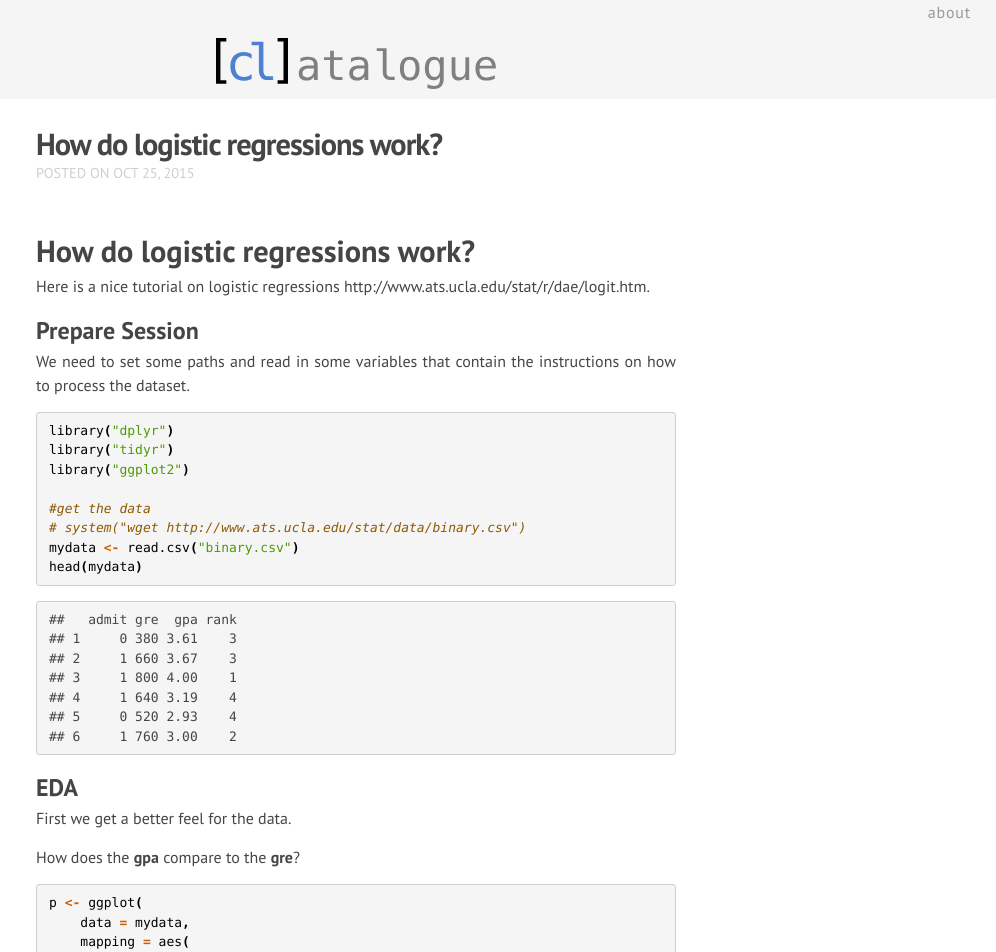
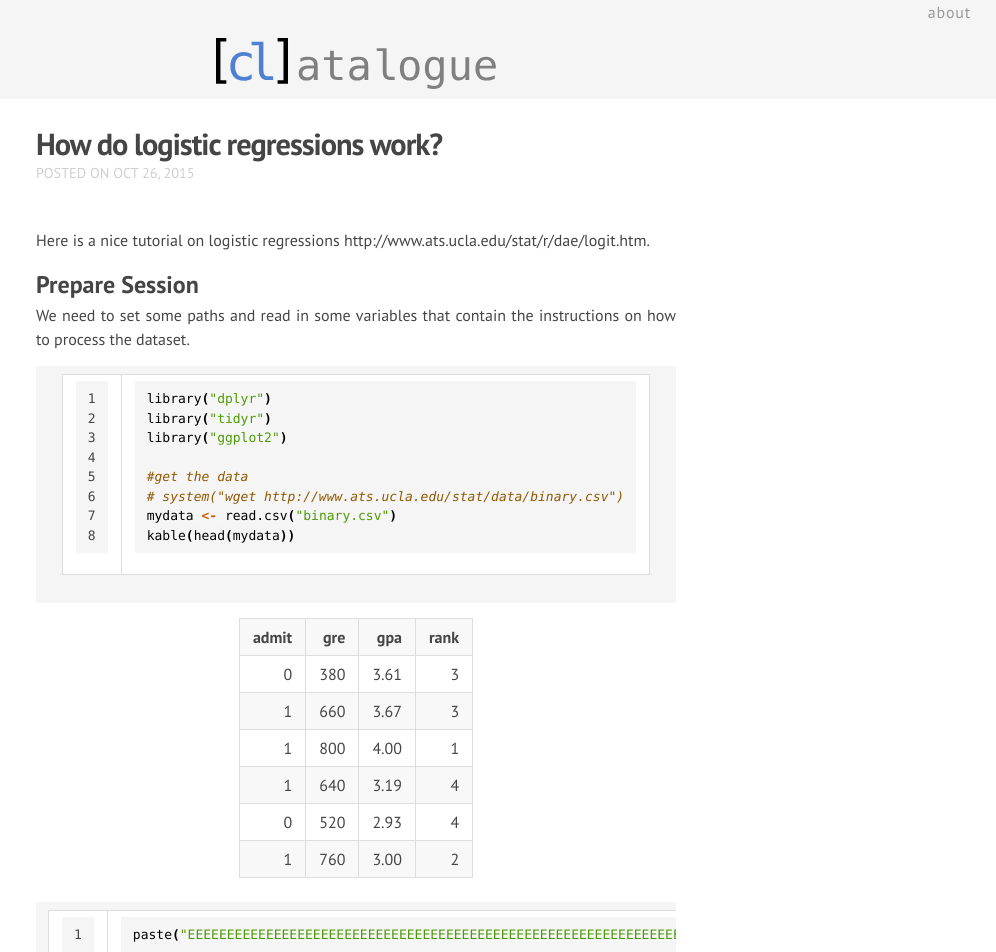
Before and after one commit to cnjr2/cnjr2.github.io, a Jekyll site: the page built from _posts/2015-10-24-gre.md, in a window 1280 px wide. Shown: the top 952 px of the page, without its empty margins (284-1280 px from the left). Built offline with Jekyll 4.4.1, drawn with Linux system fonts in a browser that asks for light colours; nearby versions of some CDN libraries; Markdown is read by kramdown in place of the engine named in the settings; some of the changed text lies outside the part shown.

Commit message:
mainly fixing css for code line numbering

```diff
--- a/_config.yml
+++ b/_config.yml
@@ -9,8 +9,8 @@ github_username: cnjr2
 
 # Build settings
 highlighter: pygments
-markdown: redcarpet
-markdown_ext:  markdown,mkdown,mkdn,mkd,md
+markdown: kramdown
+# markdown_ext:  markdown,mkdown,mkdn,mkd,md
 
-redcarpet:
-  extensions: ["tables", "autolink", "strikethrough", "space_after_headers", "fenced_code_blocks"]
+# redcarpet:
+#   extensions: ["tables", "autolink", "strikethrough", "space_after_headers", "fenced_code_blocks"]
--- a/_includes/footer.html
+++ b/_includes/footer.html
@@ -1,6 +1,6 @@
 <div class="footer" align="center">
 
-  Adapted original designed by <a href=http://diezcami.github.io target="_blank">Camille Diez</a><BR />
+  Adapted original design by <a href=http://diezcami.github.io target="_blank">Camille Diez</a><BR />
   Powered by <a href=http://jekyllrb.com target="_blank">Jekyll</a>
 
 </div>
--- a/_posts/2015-10-24-gre.md
+++ b/_posts/2015-10-24-gre.md
@@ -1,13 +1,8 @@
 ---
 layout: post
 title: "How do logistic regressions work?"
-date: "2015-10-25"
+date: "2015-10-26"
 categories: jekyll update
-output:
-    html_document:
-        toc: true
-    pdf_document:
-        toc: true
 ---
 
 
@@ -23,7 +18,7 @@ Here is a nice tutorial on logistic regressions http://www.ats.ucla.edu/stat/r/d
 We need to set some paths and read in some variables that contain the instructions on how to process the dataset.
 
 
-{% highlight r %}
+{% highlight r lineanchors linenos=table %}
 library("dplyr")
 library("tidyr")
 library("ggplot2")
@@ -31,19 +26,30 @@ library("ggplot2")
 #get the data
 # system("wget http://www.ats.ucla.edu/stat/data/binary.csv")
 mydata <- read.csv("binary.csv")
-head(mydata)
+kable(head(mydata))
+{% endhighlight %}
+
+
+
+| admit| gre|  gpa| rank|
+|-----:|---:|----:|----:|
+|     0| 380| 3.61|    3|
+|     1| 660| 3.67|    3|
+|     1| 800| 4.00|    1|
+|     1| 640| 3.19|    4|
+|     0| 520| 2.93|    4|
+|     1| 760| 3.00|    2|
+
+
+
+{% highlight r lineanchors linenos=table %}
+paste("EEEEEEEEEEEEEEEEEEEEEEEEEEEEEEEEEEEEEEEEEEEEEEEEEEEEEEEEEEEEEEEEEEEEEEEEEEEEEEEEEEEEEEEEEEEEEEEEEEEEEEEEEEEEEEEEEEEEEEEEEEEEEE")
 {% endhighlight %}
 
 
 
 {% highlight text %}
-##   admit gre  gpa rank
-## 1     0 380 3.61    3
-## 2     1 660 3.67    3
-## 3     1 800 4.00    1
-## 4     1 640 3.19    4
-## 5     0 520 2.93    4
-## 6     1 760 3.00    2
+## [1] "EEEEEEEEEEEEEEEEEEEEEEEEEEEEEEEEEEEEEEEEEEEEEEEEEEEEEEEEEEEEEEEEEEEEEEEEEEEEEEEEEEEEEEEEEEEEEEEEEEEEEEEEEEEEEEEEEEEEEEEEEEEEEE"
 {% endhighlight %}
 
 ## EDA
@@ -53,7 +59,7 @@ First we get a better feel for the data.
 How does the **gpa** compare to the **gre**?
 
 
-{% highlight r %}
+{% highlight r lineanchors linenos=table %}
 p <- ggplot(
     data = mydata,
     mapping = aes(
@@ -73,7 +79,7 @@ p
 How is the **gpa** related to being admitted?
 
 
-{% highlight r %}
+{% highlight r lineanchors linenos=table %}
 p <- ggplot(
     data = mydata,
     mapping = aes(
@@ -92,7 +98,7 @@ p
 How can we plot this better?
 
 
-{% highlight r %}
+{% highlight r lineanchors linenos=table %}
 p <- ggplot(
     data = mydata,
     mapping = aes(
@@ -113,7 +119,7 @@ p
 Trying a regression out of the box. We should be able to reproduce this.
 
 
-{% highlight r %}
+{% highlight r lineanchors linenos=table %}
 base <- ggplot(
     data = mydata,
     mapping = aes(
@@ -134,7 +140,7 @@ base
 
 
 
-{% highlight r %}
+{% highlight r lineanchors linenos=table %}
 counts <- mydata %>%
     inner_join(
         data_frame(
@@ -171,7 +177,7 @@ For example with a probability of 0.9 to get in, the odds to get in are `0.9/0.1
 
 
 
-{% highlight r %}
+{% highlight r lineanchors linenos=table %}
 linear_model <- lm(
     data = counts[!is.infinite(counts$log_odds),],
     weights = rowSums(counts[!is.infinite(counts$log_odds),c("join", "out")]),
@@ -194,7 +200,7 @@ p
 ![plot of chunk linear_model](https://dl.dropboxusercontent.com/u/6337901/jekyll/2015-10-24-gre/linear_model-1.png)
 
 
-{% highlight r %}
+{% highlight r lineanchors linenos=table %}
 new_data <- data_frame(
     gpa_discrete = seq(2.3, 4, by = 0.1)
 )
@@ -216,13 +222,13 @@ fit <- bind_cols(
 The probabilities were converted to odds by the formular found at http://www.calculatorsoup.com/calculators/games/odds.php.
 
 
-{% highlight r %}
+{% highlight r lineanchors linenos=table %}
 base + geom_point(data = fit, aes(x = gpa_discrete, y = p), color = "red")
 {% endhighlight %}
 
 ![plot of chunk comparison_with_baseline](https://dl.dropboxusercontent.com/u/6337901/jekyll/2015-10-24-gre/comparison_with_baseline-1.png)
 
-{% highlight r %}
+{% highlight r lineanchors linenos=table %}
 general_linear_model <- glm(
     data = dplyr::rename(mydata, gpa_discrete = gpa),
     admit ~ gpa_discrete,
--- a/_sass/_base.scss
+++ b/_sass/_base.scss
@@ -100,30 +100,35 @@
 
 /* Code Blocks
  * ============================================== */
-    pre,
-    code {
+
+pre {
     font-size: 13px;
-        border: 1px solid $grey-color-light;
     font-family: Menlo, Monaco, "Andale Mono", serif;
+    padding: 8px 12px;
+    overflow-x: scroll;
+    display: block;
+    background-color: $brand-color;
 }
 
-    code {
-        padding: 1px 3px;
-        background-color: #FFF;
-        border-radius: 5px;
+div.linenodiv pre {
+    background-color: #E6E6E6;
+    color: #B3B3B3;
 }
 
-    pre {
-        border-radius: 3px;
-        padding: 8px 12px;
-        overflow-x: scroll;
-        background-color: #F5F5F5;
+td.code div.highlight pre {
+}
 
-        > code {
-            background-color: #F5F5F5;
-            border: 0;
-            padding-right: 0;
-            padding-left: 0;
+table.highlighttable {
+    table-layout: fixed;
+    width: 100%;
+    border-collapse: collapse;
+    border-spacing: 0;
+    td.linenos {
+        width: 40px;
+        text-align: right;
+    }
+    td {
+        padding: 0px;
     }
 }
 
@@ -159,29 +164,29 @@
 
 /* TABLES
  * =============================================== */
-    table {
+    table:not(.highlighttable) {
         border-collapse: collapse;
-        border-spacing: 0
+        border-spacing: 0;
+        margin: 0 auto 1.5em auto;
+
+        tr:nth-child(2n) {
+            background-color: #f8f8f8
         }
 
-    :not(.highlight)>table {
-    margin: 0 auto 1.5em auto
+        tr {
+            background-color: #fff;
+
+            th {
+                font-weight: bold;
+                background-color: #f8f8f8
             }
 
-    :not(.highlight)>table tr {
-        background-color: #fff;
-        border-top: 1px solid #ccc
-    }
-
-    :not(.highlight)>table tr th, :not(.highlight)>table tr td {
+            th, td {
                 padding: 6px 13px;
                 border: 1px solid #ddd
             }
 
-    :not(.highlight)>table tr th {
-        font-weight: bold
         }
 
-    :not(.highlight)>table tr:nth-child(2n) {
-        background-color: #f8f8f8
+
     }
--- a/_sass/_layout.scss
+++ b/_sass/_layout.scss
@@ -145,6 +145,11 @@
 
     .post-content {
         margin-bottom: $spacing-unit;
+
+        h1 {
+            display: none;
+        }
+
         /*
         h2 {
             font-size: 32px;
--- a/_sass/_syntax-highlighting.scss
+++ b/_sass/_syntax-highlighting.scss
@@ -70,5 +70,4 @@
         .vg { color: #000000 } /* Name.Variable.Global */
         .vi { color: #000000 } /* Name.Variable.Instance */
         .il { color: #0000cf; font-weight: bold } /* Literal.Number.Integer.Long */
-
     }
```
Also changed, not shown: 1 other file. Lines whose indentation alone changed are shown as unchanged.
